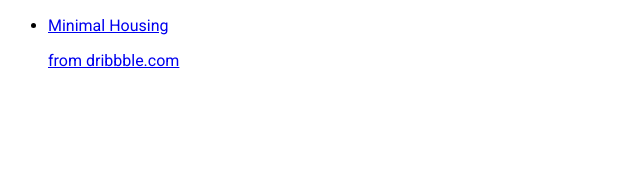
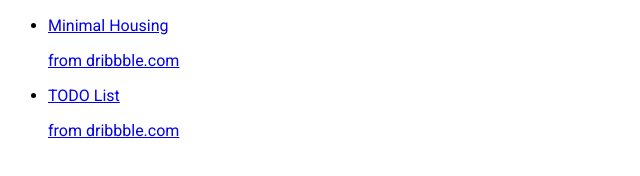
Before and after one commit to hjxenjoy/hjxenjoy.github.io, a plain HTML site: page index.html in a window 1280 px wide. Shown: the whole page, without its empty margins (0-640 px from the left). Drawn offline with Linux system fonts and the light colour scheme.

Commit message:
add todolist source

```diff
--- a/index.html
+++ b/index.html
@@ -13,6 +13,10 @@
         <a href="./housing/index.html">Minimal Housing</a>
         <p><a href="https://dribbble.com/shots/3299626-Minimal-Housing">from dribbble.com</a></p>
       </li>
+      <li>
+        <a href="./todolist/index.html">TODO List</a>
+        <p><a href="https://dribbble.com/shots/1344009-Todolist">from dribbble.com</a></p>
+      </li>
     </ul>
   </body>
 </html>
```
Also changed, not shown: 1 other file.
